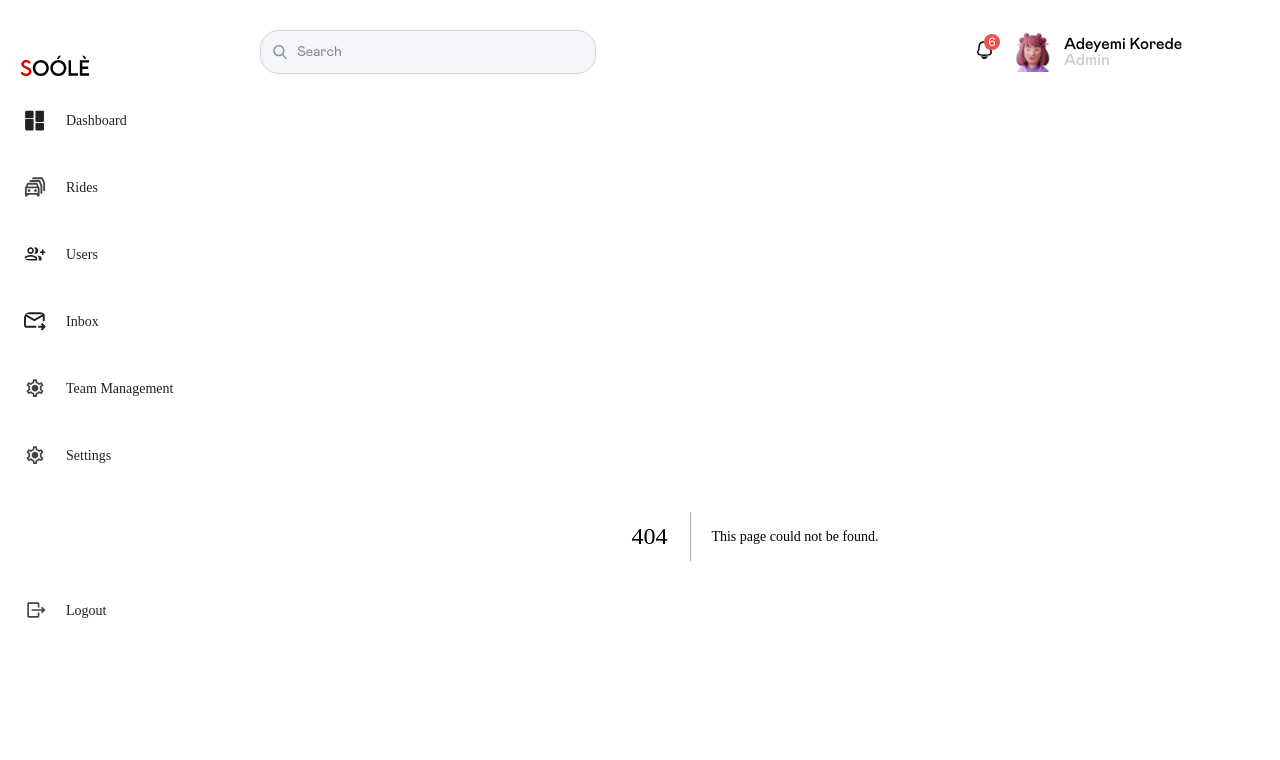
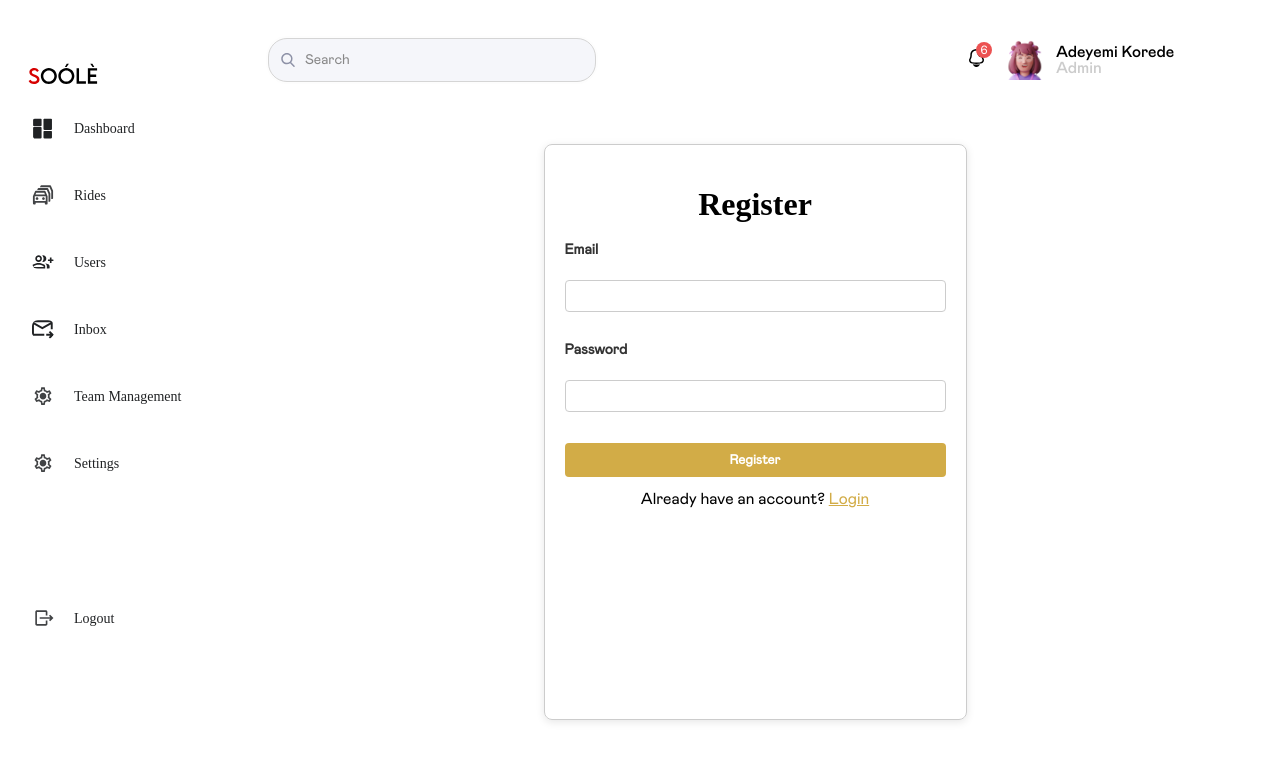
Before and after one commit to clinton401/soole-admin-hosting, a Next.js app: page /auth/register in a window 1280 px wide. Before the commit this address had no page. Shown: the top 760 px of the page. Built offline with nearby package versions, Linux system fonts and the light colour scheme; sample sign-in values are in the browser's storage.

Commit message:
Auth pages design

```diff
--- /dev/null
+++ b/src/app/auth/register/page.tsx
@@ -0,0 +1,44 @@
+"use client";
+
+import { useState } from "react";
+import { useRouter } from "next/navigation";
+
+export default function Register() {
+  const [email, setEmail] = useState("");
+  const [password, setPassword] = useState("");
+  const router = useRouter();
+
+  const handleRegister = async (e: React.FormEvent) => {
+    e.preventDefault();
+    // Implement registration logic here (e.g., API call to register)
+    console.log("Registered:", { email, password });
+    alert("Registration successful. Please log in.");
+    router.push("/auth/login");
+  };
+
+  return (
+    <div className="auth-container">
+      <h1>Register</h1>
+      <form onSubmit={handleRegister}>
+        <label>Email</label>
+        <input
+          type="email"
+          value={email}
+          onChange={(e) => setEmail(e.target.value)}
+          required
+        />
+        <label>Password</label>
+        <input
+          type="password"
+          value={password}
+          onChange={(e) => setPassword(e.target.value)}
+          required
+        />
+        <button type="submit">Register</button>
+      </form>
+      <p>
+        Already have an account? <a href="/auth/login">Login</a>
+      </p>
+    </div>
+  );
+}
--- /dev/null
+++ b/src/app/components/AuthWrapper.tsx
@@ -0,0 +1,17 @@
+"use client";
+
+import React, { useEffect } from 'react';
+import { useRouter } from 'next/navigation';
+
+export default function AuthWrapper({ children }: { children: React.ReactNode }) {
+  const router = useRouter();
+
+  useEffect(() => {
+    const isAuthenticated = Boolean(localStorage.getItem("token")); // Replace with actual auth logic
+    if (!isAuthenticated) {
+      router.push("/auth/login");
+    }
+  }, [router]);
+
+  return <>{children}</>;
+}
--- a/src/app/layout.tsx
+++ b/src/app/layout.tsx
@@ -1,6 +1,8 @@
+
 import type { Metadata } from "next";
 import '@/styles/main.scss';
-import Searchbar from "./components/Searchbar";
+import AuthWrapper from './components/AuthWrapper';
+import Searchbar from './components/Searchbar';
 import Sidebar from './components/Sidebar';
 
 export const metadata: Metadata = {
@@ -8,22 +10,22 @@ export const metadata: Metadata = {
   description: "Generated by create next app",
 };
 
+
 export default function RootLayout({
   children,
-}: Readonly<{
+}: {
   children: React.ReactNode;
-}>) {
+}) {
   return (
     <html lang="en">
       <body className="d-flex">
-      <Sidebar/>
-     <div className="d-flex gap-2 d-flex-1 flex-column">
-
-      <Searchbar/>
-        <main className="d-flex-1">
-          {children}
+        <Sidebar />
+        <div className="d-flex gap-2 d-flex-1 flex-column">
+          <Searchbar />
+          <main className="d-flex-1">
+            <AuthWrapper>{children}</AuthWrapper>
           </main>
-     </div>
+        </div>
       </body>
     </html>
   );
--- /dev/null
+++ b/src/styles/components/auth.scss
@@ -0,0 +1,77 @@
+@use "../setup/variables" as *;
+
+$primary-color: $clr4;
+$primary-color-hover: $clr5;
+$border-color: #ccc;
+$border-radius: 8px;
+$box-shadow: 0 2px 8px rgba(0, 0, 0, 0.1);
+$input-padding: 8px;
+$button-padding: 10px;
+$container-width: 400px;
+
+.auth-container {
+  max-width: 26.4375rem;
+  height: 36rem;
+  margin: auto;
+  padding: 20px;
+  border: 1px solid $border-color;
+  border-radius: $border-radius;
+  box-shadow: $box-shadow;
+
+  h1 {
+    text-align: center;
+    margin-bottom: 20px;
+  }
+
+  form {
+    display: flex;
+    flex-direction: column;
+
+    label {
+      margin-bottom: 8px;
+      font-weight: bold;
+    }
+
+    input {
+      margin-bottom: 16px;
+      padding: $input-padding;
+      border: 1px solid $border-color;
+      border-radius: 4px;
+      font-size: 14px;
+
+      &:focus {
+        outline: none;
+        border-color: $primary-color;
+      }
+    }
+
+    button {
+      padding: $button-padding;
+      background-color: $primary-color;
+      color: white;
+      border: none;
+      border-radius: 4px;
+      cursor: pointer;
+      font-weight: bold;
+
+      &:hover {
+        background-color: $primary-color-hover;
+      }
+    }
+  }
+
+  p {
+    text-align: center;
+    margin-top: 10px;
+
+    a {
+      color: $primary-color;
+      text-decoration: underline;
+      cursor: pointer;
+
+      &:hover {
+        color: $primary-color-hover;
+      }
+    }
+  }
+}
--- a/src/styles/main.scss
+++ b/src/styles/main.scss
@@ -17,6 +17,7 @@
 @import 'components/management.scss';
 @import 'components/modal.scss';
 @import 'components/settings.scss';
+@import 'components/auth.scss';
 
 
 .wrapper-container {
```
Also changed, not shown: src/app/auth/login/page.tsx (added, +48 -0 lines).
